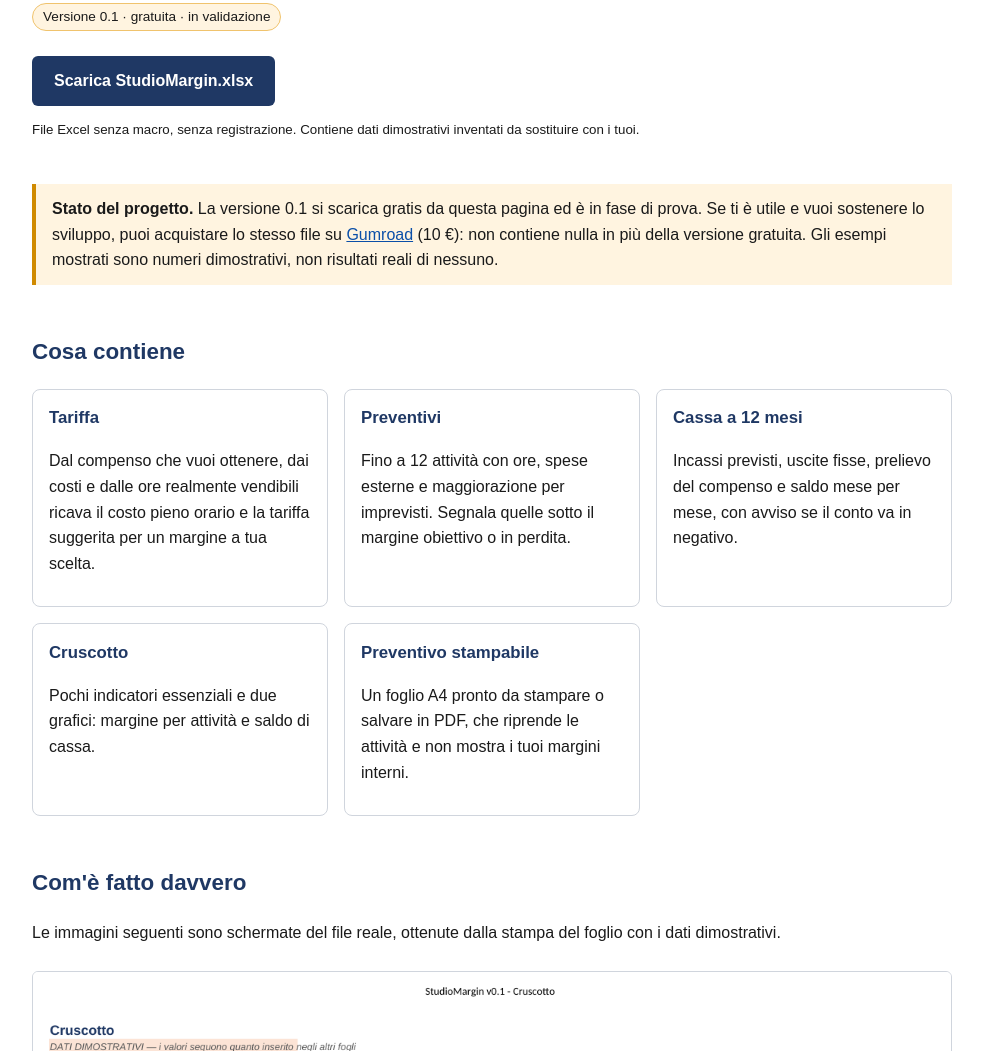
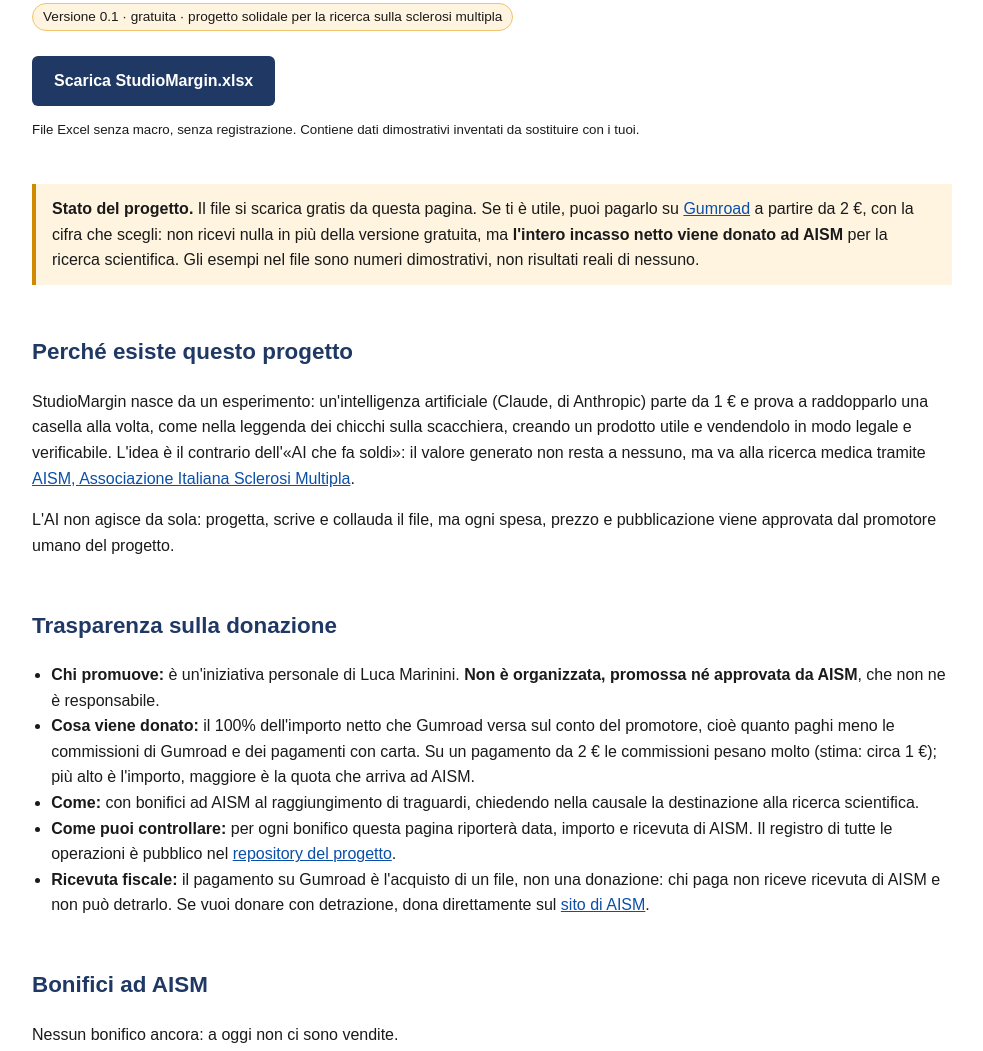
Before and after one commit to LucaMarinini/StudioMargin-Claude, a plain HTML site: page index.html in a window 1280 px wide. Shown: the part 264-1315 px from the top of the page, without its empty margins (148-1131 px from the left). Drawn offline with Linux system fonts and the light colour scheme.

Commit message:
Pivot solidale AISM: pagina con trasparenza, ledger con cassa, crediti e donazioni separati
Co-Authored-By: Claude Opus 5.5 <noreply@anthropic.com>
Claude-Session: https://claude.ai/code/session_017skhCdNKMkc32Lmw9tLWWT

```diff
--- a/index.html
+++ b/index.html
@@ -4,7 +4,7 @@
 <meta charset="utf-8">
 <meta name="viewport" content="width=device-width, initial-scale=1">
 <title>StudioMargin — tariffa, preventivi, margini e cassa in un foglio Excel</title>
-<meta name="description" content="Foglio Excel gratuito per freelance e piccoli studi: tariffa oraria sostenibile, preventivi con margini, previsione di cassa a 12 mesi e preventivo stampabile. Versione 0.1 in validazione.">
+<meta name="description" content="Foglio Excel gratuito per freelance e piccoli studi. Chi vuole può pagarlo da 2 €: l'intero incasso netto viene donato ad AISM per la ricerca sulla sclerosi multipla, con bonifici documentati.">
 <style>
   :root { --navy:#1f3864; --ink:#1a1a1a; --muted:#4a4a4a; --line:#d0d5dd; --soft:#f4f6fa; --warn:#fff4e0; }
   * { box-sizing:border-box; }
@@ -38,16 +38,31 @@
   <div class="brand">StudioMargin</div>
   <h1>Quanto costa davvero un'ora del tuo lavoro? Un foglio Excel per scoprirlo.</h1>
   <p class="lead">Calcola una tariffa sostenibile, verifica il margine di ogni preventivo e controlla quando ti servirà liquidità nei prossimi 12 mesi.</p>
-  <p><span class="tag">Versione 0.1 · gratuita · in validazione</span></p>
+  <p><span class="tag">Versione 0.1 · gratuita · progetto solidale per la ricerca sulla sclerosi multipla</span></p>
   <p><a class="btn" href="StudioMargin.xlsx" download>Scarica StudioMargin.xlsx</a><br>
   <small>File Excel senza macro, senza registrazione. Contiene dati dimostrativi inventati da sostituire con i tuoi.</small></p>
 </header>
 
 <main>
   <div class="note warn" role="note">
-    <strong>Stato del progetto.</strong> La versione 0.1 si scarica gratis da questa pagina ed è in fase di prova. Se ti è utile e vuoi sostenere lo sviluppo, puoi acquistare lo stesso file su <a href="https://razrmarin.gumroad.com/l/studiomargin">Gumroad</a> (10 €): non contiene nulla in più della versione gratuita.
-    Gli esempi mostrati sono numeri dimostrativi, non risultati reali di nessuno.
+    <strong>Stato del progetto.</strong> Il file si scarica gratis da questa pagina. Se ti è utile, puoi pagarlo su <a href="https://razrmarin.gumroad.com/l/studiomargin">Gumroad</a> a partire da 2 €, con la cifra che scegli: non ricevi nulla in più della versione gratuita, ma <strong>l'intero incasso netto viene donato ad AISM</strong> per la ricerca scientifica. Gli esempi nel file sono numeri dimostrativi, non risultati reali di nessuno.
   </div>
+
+  <h2>Perché esiste questo progetto</h2>
+  <p>StudioMargin nasce da un esperimento: un'intelligenza artificiale (Claude, di Anthropic) parte da 1 € e prova a raddopparlo una casella alla volta, come nella leggenda dei chicchi sulla scacchiera, creando un prodotto utile e vendendolo in modo legale e verificabile. L'idea è il contrario dell'«AI che fa soldi»: il valore generato non resta a nessuno, ma va alla ricerca medica tramite <a href="https://www.aism.it">AISM, Associazione Italiana Sclerosi Multipla</a>.</p>
+  <p>L'AI non agisce da sola: progetta, scrive e collauda il file, ma ogni spesa, prezzo e pubblicazione viene approvata dal promotore umano del progetto.</p>
+
+  <h2>Trasparenza sulla donazione</h2>
+  <ul>
+    <li><strong>Chi promuove:</strong> è un'iniziativa personale di Luca Marinini. <strong>Non è organizzata, promossa né approvata da AISM</strong>, che non ne è responsabile.</li>
+    <li><strong>Cosa viene donato:</strong> il 100% dell'importo netto che Gumroad versa sul conto del promotore, cioè quanto paghi meno le commissioni di Gumroad e dei pagamenti con carta. Su un pagamento da 2 € le commissioni pesano molto (stima: circa 1 €); più alto è l'importo, maggiore è la quota che arriva ad AISM.</li>
+    <li><strong>Come:</strong> con bonifici ad AISM al raggiungimento di traguardi, chiedendo nella causale la destinazione alla ricerca scientifica.</li>
+    <li><strong>Come puoi controllare:</strong> per ogni bonifico questa pagina riporterà data, importo e ricevuta di AISM. Il registro di tutte le operazioni è pubblico nel <a href="https://github.com/LucaMarinini/StudioMargin-Claude/tree/main/sfida">repository del progetto</a>.</li>
+    <li><strong>Ricevuta fiscale:</strong> il pagamento su Gumroad è l'acquisto di un file, non una donazione: chi paga non riceve ricevuta di AISM e non può detrarlo. Se vuoi donare con detrazione, dona direttamente sul <a href="https://www.aism.it">sito di AISM</a>.</li>
+  </ul>
+
+  <h2>Bonifici ad AISM</h2>
+  <p>Nessun bonifico ancora: a oggi non ci sono vendite.</p>
 
   <h2>Cosa contiene</h2>
   <div class="grid">
@@ -78,7 +93,7 @@
     <li>Non calcola imposte, contributi previdenziali, IVA a debito o insoluti: il compenso obiettivo va inteso al lordo.</li>
     <li>L'aliquota IVA nel preventivo è solo un valore che scegli tu (0% se non applicabile): confrontati con il tuo commercialista.</li>
     <li>Non è consulenza fiscale o finanziaria: i risultati dipendono dalle ipotesi che inserisci.</li>
-    <li>Collaudato con LibreOffice. Una verifica completa con Microsoft Excel non è ancora stata eseguita.</li>
+    <li>Collaudato con LibreOffice e provato dal promotore in Microsoft Excel.</li>
   </ul>
 
   <h2>Come è stato controllato</h2>
@@ -90,7 +105,7 @@
 
 <footer>
   <p><strong>Privacy.</strong> Questa pagina non usa cookie né strumenti di analisi propri e non contiene moduli. Il sito è ospitato da GitHub Pages: GitHub può registrare dati tecnici di accesso secondo la <a href="https://docs.github.com/it/site-policy/privacy-policies/github-general-privacy-statement">propria informativa</a>. Il file Excel funziona sul tuo computer e non invia dati a nessuno.</p>
-  <p>StudioMargin v0.1 · dati dimostrativi · nessuna garanzia sui risultati.</p>
+  <p>StudioMargin v0.1 · dati dimostrativi · nessuna garanzia sui risultati. AISM e il suo nome appartengono all'associazione; il loro uso qui indica solo il destinatario delle donazioni.</p>
 </footer>
 </body>
 </html>
```
Also changed, not shown: 1 other file.
